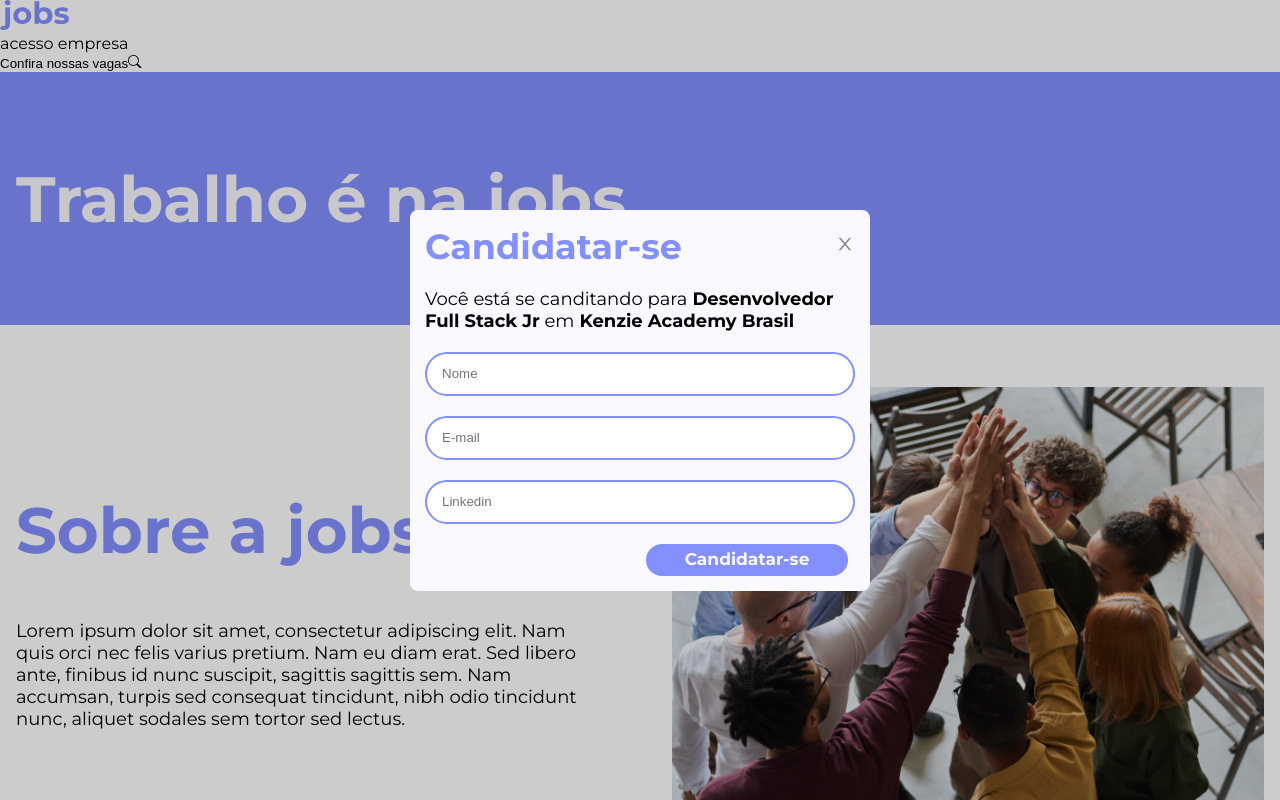
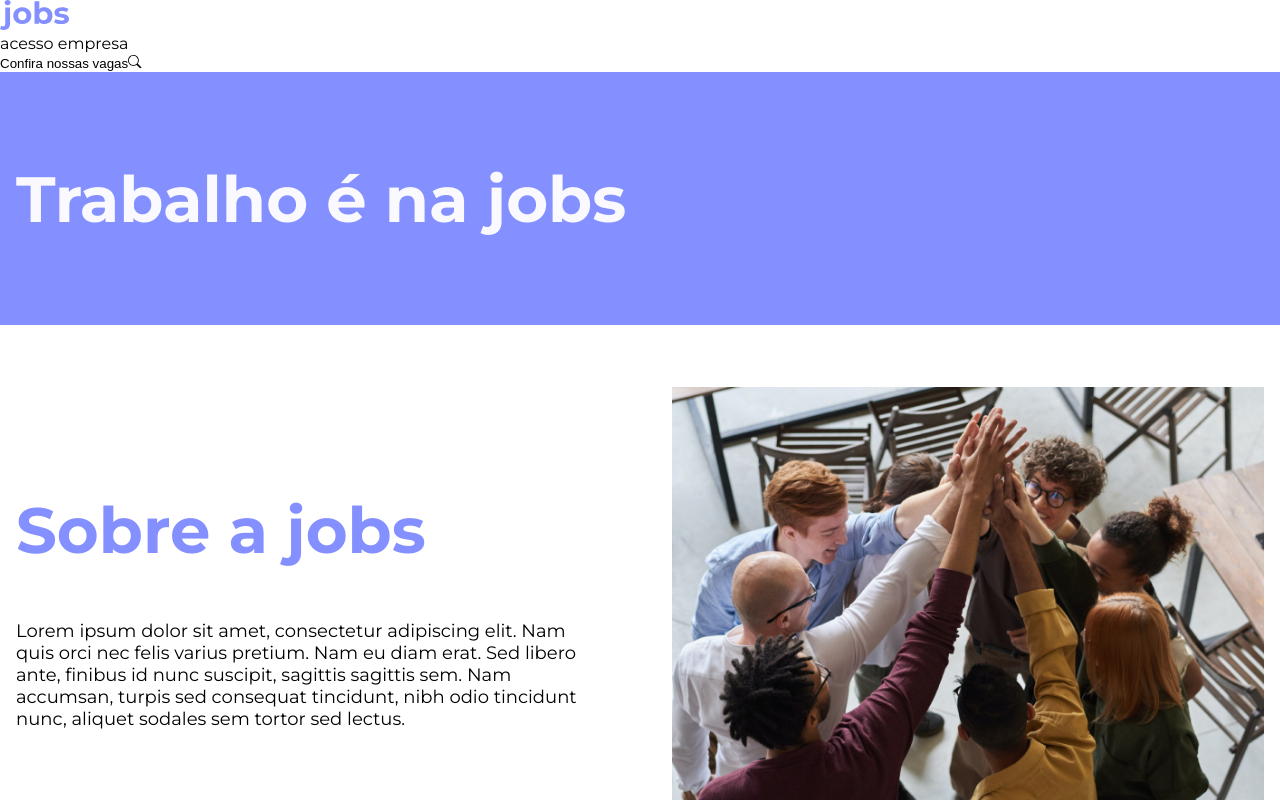
Before and after one commit to gusmfs/kenzie_jobs, a React (Vite) app: page / in a window 1280 px wide. Shown: the top 800 px of the page. Built offline with nearby package versions, Linux system fonts and the light colour scheme.

Commit message:
fix: error app

```diff
--- a/src/App.jsx
+++ b/src/App.jsx
@@ -1,11 +1,9 @@
-import { ApplyJobModal } from "./components/ApplyJobModal";
 import { RoutesMain } from "./routes";
 
 const App = () => {
   return (
     <>
       <RoutesMain />
-      <ApplyJobModal/>
     </>
   );
 };
--- a/src/components/Inputs/index.jsx
+++ b/src/components/Inputs/index.jsx
@@ -1,4 +1,4 @@
-export function Input({ error, label, type, register, disabled, placeholder }) {
+export function Input({ label, type, register, disabled, placeholder }) {
   return (
     <div>
       <label>{label}</label>
```
